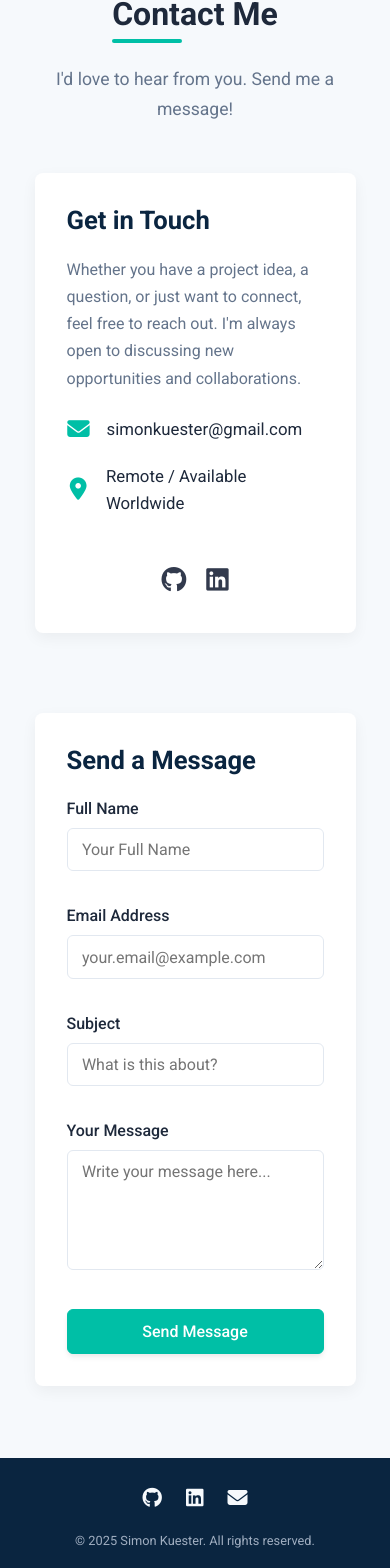
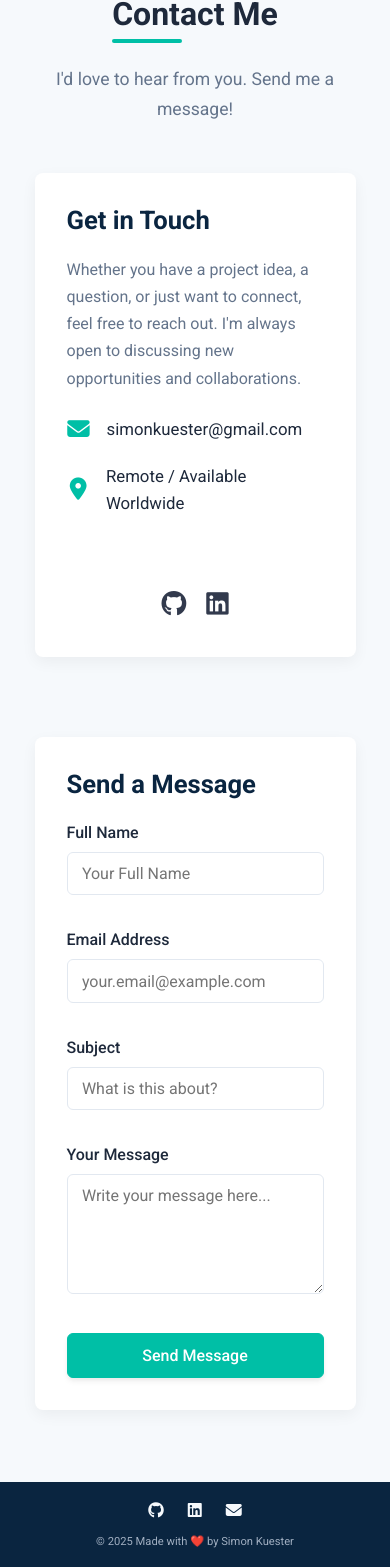
Before and after one commit to Simoon896/portfolioWebsite, a React (Vite) app: page /contact in a window 390 px wide. Shown: the part 113-1681 px from the top of the page. Built offline with nearby package versions, Linux system fonts and the light colour scheme.

Commit message:
Additional styling changes and form update

```diff
--- a/src/components/Footer.jsx
+++ b/src/components/Footer.jsx
@@ -18,7 +18,7 @@ function Footer() {
           </a>
         </div>
         <div className="footer-bottom">
-          <p>&copy; {currentYear} Simon Kuester. All rights reserved.</p>
+          <p>&copy; {currentYear} Made with ❤️ by Simon Kuester</p>
         </div>
       </div>
     </footer>
--- a/src/components/sections/Contact.jsx
+++ b/src/components/sections/Contact.jsx
@@ -27,7 +27,7 @@ function Contact() {
 
     try {
       // Replace with your Formspree endpoint
-      const response = await fetch('https://formspree.io/f/YOUR_FORM_ID', { // IMPORTANT: Replace YOUR_FORM_ID
+      const response = await fetch('https://formspree.io/f/mwponqzp', { // IMPORTANT: Replace YOUR_FORM_ID
         method: 'POST',
         headers: {
           'Content-Type': 'application/json',
--- a/src/styles/Contact.css
+++ b/src/styles/Contact.css
@@ -40,7 +40,7 @@
   display: grid;
   grid-template-columns: 1fr 1.5fr;
   gap: 2.5rem; /* Increased gap */
-  align-items: stretch; /* Make cards in a row same height */
+  align-items: start; /* Make cards in a row same height */
 }
 
 .contact-info.card,
@@ -49,6 +49,11 @@
   display: flex;
   flex-direction: column;
   /* General card styles are inherited */
+}
+
+/* Specifically target the Get In Touch card for reduced vertical padding */
+.contact-info.card {
+  padding: 2rem 2rem; /* 1rem top/bottom, 2rem left/right */
 }
 
 .contact-info h3, .contact-form-container h3 {
@@ -87,7 +92,7 @@
 .social-links-contact {
   display: flex;
   gap: 1.25rem;
-  margin-top: auto; /* Push social links to bottom of card */
+  margin-top: 1.5rem; /* Push social links to bottom of card */
 }
 
 .social-links-contact a {
--- a/src/styles/Footer.css
+++ b/src/styles/Footer.css
@@ -1,7 +1,7 @@
 .footer {
   background-color: #0A2540; /* Using the new primary color (Deep Blue) for a strong base */
   color: var(--background-color); /* Light text on dark background */
-  padding: 2.5rem 0; /* Slightly more padding */
+  padding: 1.5rem 0; /* Reduced padding */
   text-align: center;
   margin-top: auto; /* Ensure footer is at the bottom if content is short */
 }
@@ -11,7 +11,7 @@
   display: flex;
   flex-direction: column;
   align-items: center;
-  gap: 1rem; /* Space between social links and bottom text */
+  gap: 0.5rem; /* Reduced gap */
 }
 
 .footer-social {
@@ -21,7 +21,7 @@
 
 .footer-social a {
   color: var(--background-color); /* Light icon color */
-  font-size: 1.6rem; /* Slightly larger icons */
+  font-size: 1.2rem; /* Reduced font size */
   transition: color var(--transition-speed) ease, transform var(--transition-speed) ease;
 }
 
@@ -31,7 +31,7 @@
 }
 
 .footer-bottom p {
-  font-size: 0.9rem;
+  font-size: 0.8rem; /* Reduced font size */
   margin: 0;
   color: #A0AEC0; /* Lighter, more modern gray for copyright text */
 }
@@ -41,14 +41,14 @@
 
 @media screen and (max-width: 576px) {
   .footer {
-    padding: 1.5rem 0;
+    padding: 1rem 0; /* Reduced padding for mobile */
   }
 
   .footer-social a {
-    font-size: 1.25rem; /* Slightly smaller icons on mobile */
+    font-size: 1rem; /* Reduced font size for mobile */
   }
 
   .footer-bottom p {
-    font-size: 0.8rem;
+    font-size: 0.7rem; /* Reduced font size for mobile */
   }
 }
```
